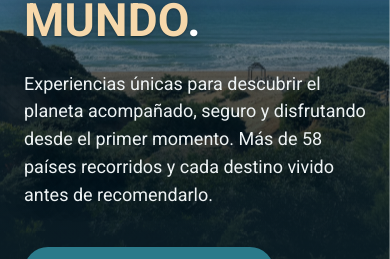
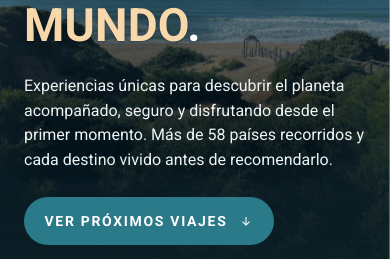
Before and after one commit to vladyslav-udod/deconilalmundo, a Next.js app: page / in a window 390 px wide. Shown: the part 265-524 px from the top of the page. Built offline with nearby package versions, Linux system fonts and the light colour scheme; no server answers.

Commit message:
featured tour styles

```diff
--- a/app/globals.css
+++ b/app/globals.css
@@ -2641,8 +2641,8 @@ script[type="application/ld+json"] {
   }
 
   .hero {
-    height: 600px;
-    min-height: 600px;
+    height: 550px;
+    min-height: 550px;
   }
 
   .hero .inner {
@@ -2891,6 +2891,11 @@ script[type="application/ld+json"] {
 }
 
 @media (max-width: 600px) {
+  .hero .lede {
+    margin-bottom: 24px;
+    font-size: 16px;
+  }
+
   .nav .brand {
     width: auto;
   }
```
